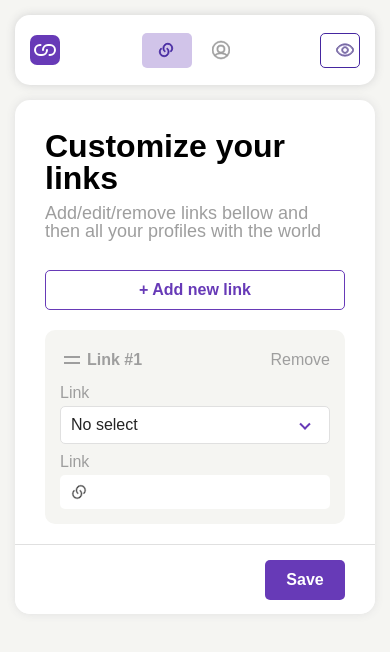
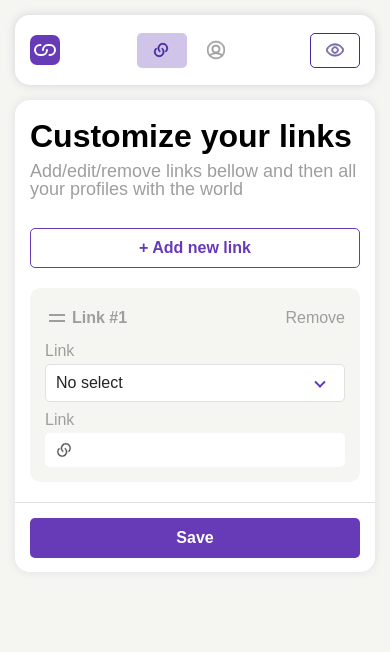
Before and after one commit to MTONSEG/app, a React (Vite) app: page /profile in a window 390 px wide. Shown: the top 652 px of the page. Built offline with nearby package versions, Linux system fonts and the light colour scheme.

Commit message:
responsive profile page

```diff
--- a/src/components/pages/Profile/Profile.scss
+++ b/src/components/pages/Profile/Profile.scss
@@ -124,3 +124,17 @@
     display: none;
   }
 }
+
+@include media-down(xs) {
+  .profile-form-wrapper {
+    padding: 20px 15px var(--padding-bottom);
+
+    &__footer {
+      padding: 15px;
+    }
+
+    &__save-btn {
+      width: 100%;
+    }
+  }
+}
--- a/src/components/pages/Profile/ProfileFormWrapper/ProfileFormWrapper.tsx
+++ b/src/components/pages/Profile/ProfileFormWrapper/ProfileFormWrapper.tsx
@@ -1,5 +1,5 @@
 import Button from '@/components/ui/buttons/Button/Button'
-import type { DetailedHTMLProps, FC, FormHTMLAttributes, ReactElement, ReactNode } from 'react'
+import type { DetailedHTMLProps, FC, FormEvent, FormHTMLAttributes, ReactElement, ReactNode } from 'react'
 import '../Profile.scss'
 
 interface PropsType extends DetailedHTMLProps<FormHTMLAttributes<HTMLFormElement>, HTMLFormElement> {
@@ -8,11 +8,12 @@ interface PropsType extends DetailedHTMLProps<FormHTMLAttributes<HTMLFormElement
   children?: ReactNode
   button?: ReactElement<HTMLButtonElement>
   handleSave?: () => void
+  onSubmit?: (e: FormEvent<HTMLFormElement>) => void
 }
 
-const ProfileFormWrapper: FC<PropsType> = ({ title, text, children, button, handleSave }) => {
+const ProfileFormWrapper: FC<PropsType> = ({ title, text, children, button, onSubmit }) => {
   return (
-    <form className='profile-form-wrapper'>
+    <form className='profile-form-wrapper' onSubmit={onSubmit}>
       <div className='profile-form-wrapper__head'>
         <h1 className='profile-form-wrapper__title'>{title}</h1>
         <p className='profile-form-wrapper__text'>{text}</p>
@@ -23,7 +24,9 @@ const ProfileFormWrapper: FC<PropsType> = ({ title, text, children, button, hand
       <div className='profile-form-wrapper__body'>{children}</div>
 
       <div className='profile-form-wrapper__footer'>
-        <Button onClick={handleSave}>Save</Button>
+        <Button type='submit' className='profile-form-wrapper__save-btn'>
+          Save
+        </Button>
       </div>
     </form>
   )
--- a/src/components/ui/forms/FormWrapper/FormWrapper.scss
+++ b/src/components/ui/forms/FormWrapper/FormWrapper.scss
@@ -1,3 +1,5 @@
+@import '@media';
+
 .form-wrapper {
   display: grid;
   gap: 5px;
@@ -37,4 +39,10 @@
       padding-left: 40px;
     }
   }
+
+  @include media-down(xs) {
+    &--grid {
+      grid-template-columns: 1fr;
+    }
+  }
 }
--- a/src/components/ui/forms/InputFile/InputFile.scss
+++ b/src/components/ui/forms/InputFile/InputFile.scss
@@ -89,7 +89,9 @@
     display: block;
 
     &__custom {
-      margin: 0 auto 15px;
+      width: 120px;
+      height: 120px;
+      margin: 0 auto 10px;
     }
   }
 }
--- a/src/components/widgets/layout/Header/Header.scss
+++ b/src/components/widgets/layout/Header/Header.scss
@@ -78,7 +78,7 @@
     left: 50%;
     transform: translateX(-50%);
     width: calc(100% - 30px);
-    z-index: 1;
+    z-index: 11;
   }
 
   @include media-down(sm) {
@@ -94,10 +94,6 @@
         display: block;
         margin: 0;
       }
-
-      &--preview {
-        width: 40px;
-      }
     }
   }
 }
--- a/src/styles/normalize.scss
+++ b/src/styles/normalize.scss
@@ -98,7 +98,6 @@ h6 {
 
 html,
 body {
-  overflow: hidden;
   width: 100%;
   height: 100%;
   font-family: 'Nunito Sans', sans-serif;
```
